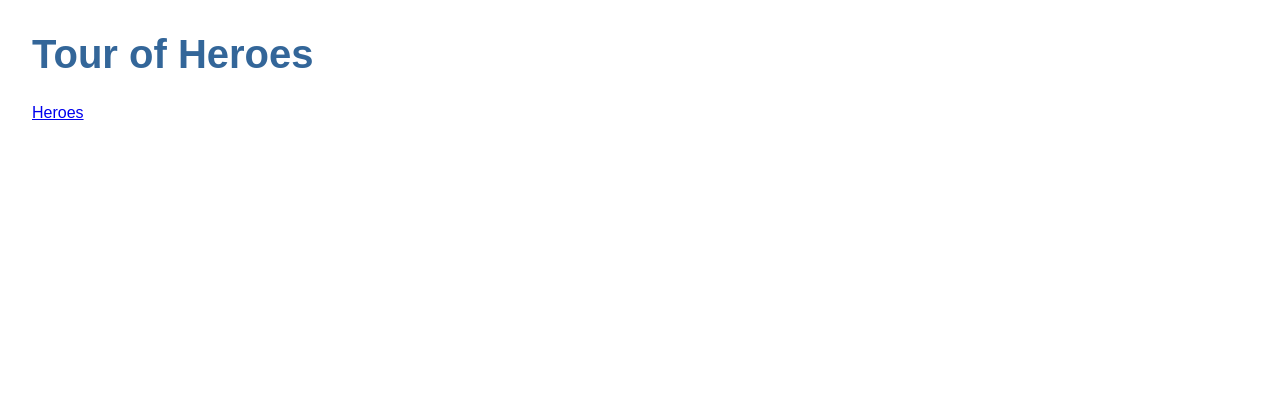
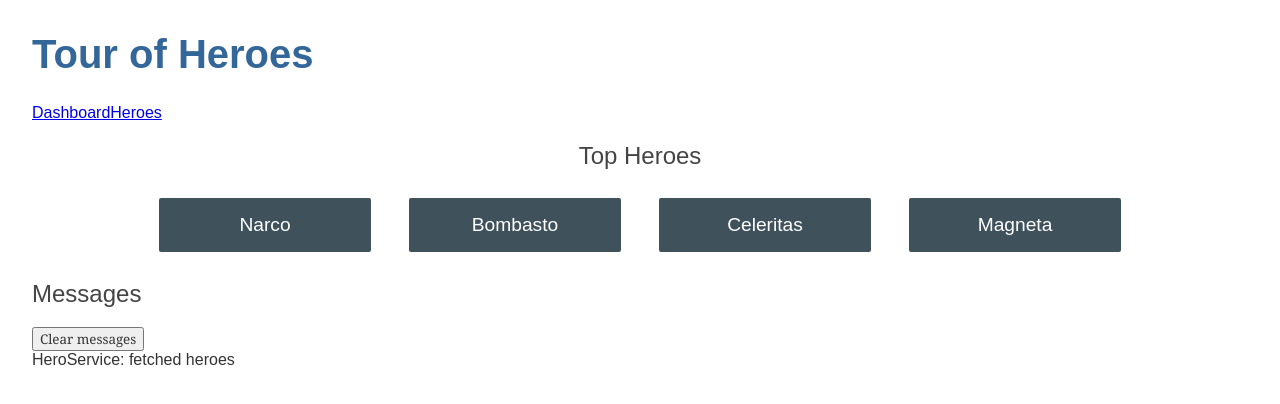
Before and after one commit to Jblack017/angular-tour-of-heroes, an Angular app: page /dashboard in a window 1280 px wide. Before the commit this address led to /. Shown: the top 404 px of the page. Built offline with nearby package versions, Linux system fonts and the light colour scheme.

Commit message:
added dashboard view

```diff
--- a/src/app/app-routing.module.ts
+++ b/src/app/app-routing.module.ts
@@ -1,8 +1,13 @@
 import { NgModule } from '@angular/core';
 import { RouterModule, Routes } from '@angular/router';
 import { HeroesComponent } from './heroes/heroes.component';
+import { DashboardComponent } from './dashboard/dashboard.component';
 
-const routes: Routes = [{ path: 'heroes', component: HeroesComponent }];
+const routes: Routes = [
+  { path: 'heroes', component: HeroesComponent },
+  { path: 'dashboard', component: DashboardComponent },
+  { path: '', redirectTo: '/dashboard', pathMatch: 'full' },
+];
 @NgModule({
   imports: [RouterModule.forRoot(routes)],
   exports: [RouterModule],
--- a/src/app/app.component.html
+++ b/src/app/app.component.html
@@ -1,5 +1,6 @@
 <h1>{{ title }}</h1>
 <nav>
+  <a routerLink="/dashboard">Dashboard</a>
   <a routerLink="/heroes">Heroes</a>
 </nav>
 <router-outlet></router-outlet>
--- a/src/app/app.module.ts
+++ b/src/app/app.module.ts
@@ -7,9 +7,10 @@
 import { HeroDetailComponent } from './hero-detail/hero-detail.component';
 import { MessagesComponent } from './messages/messages.component';
 import { AppRoutingModule } from './app-routing.module';
+import { DashboardComponent } from './dashboard/dashboard.component';
 
 @NgModule({
-  declarations: [AppComponent, HeroesComponent, HeroDetailComponent, MessagesComponent],
+  declarations: [AppComponent, HeroesComponent, HeroDetailComponent, MessagesComponent, DashboardComponent],
   imports: [BrowserModule, FormsModule, AppRoutingModule],
   providers: [],
   bootstrap: [AppComponent],
--- /dev/null
+++ b/src/app/dashboard/dashboard.component.css
@@ -0,0 +1,50 @@
+/* DashboardComponent's private CSS styles */
+
+h2 {
+  text-align: center;
+}
+
+.heroes-menu {
+  padding: 0;
+  margin: auto;
+  max-width: 1000px;
+
+  /* flexbox */
+  display: flex;
+  flex-direction: row;
+  flex-wrap: wrap;
+  justify-content: space-around;
+  align-content: flex-start;
+  align-items: flex-start;
+}
+
+a {
+  background-color: #3f525c;
+  border-radius: 2px;
+  padding: 1rem;
+  font-size: 1.2rem;
+  text-decoration: none;
+  display: inline-block;
+  color: #fff;
+  text-align: center;
+  width: 100%;
+  min-width: 70px;
+  margin: 0.5rem auto;
+  box-sizing: border-box;
+
+  /* flexbox */
+  order: 0;
+  flex: 0 1 auto;
+  align-self: auto;
+}
+
+@media (min-width: 600px) {
+  a {
+    width: 18%;
+    box-sizing: content-box;
+  }
+}
+
+a:hover {
+  background-color: #000;
+}
--- /dev/null
+++ b/src/app/dashboard/dashboard.component.html
@@ -0,0 +1,6 @@
+<h2>Top Heroes</h2>
+<div class="heroes-menu">
+  <a *ngFor="let hero of heroes">
+    {{ hero.name }}
+  </a>
+</div>
--- /dev/null
+++ b/src/app/dashboard/dashboard.component.ts
@@ -0,0 +1,23 @@
+import { Component, OnInit } from '@angular/core';
+import { Hero } from '../hero';
+import { HeroService } from '../hero.service';
+@Component({
+  selector: 'app-dashboard',
+  templateUrl: './dashboard.component.html',
+  styleUrls: ['./dashboard.component.css'],
+})
+export class DashboardComponent implements OnInit {
+  heroes: Hero[] = [];
+
+  constructor(private heroService: HeroService) {}
+
+  ngOnInit() {
+    this.getHeroes();
+  }
+
+  getHeroes(): void {
+    this.heroService
+      .getHeroes()
+      .subscribe((heroes) => (this.heroes = heroes.slice(1, 5)));
+  }
+}
```
Also changed, not shown: 1 other file (tests, documents, lock files or other folders).
